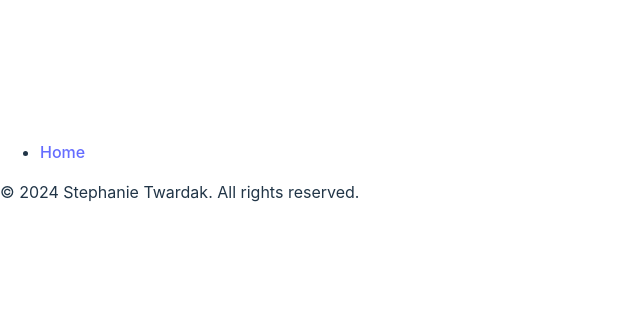
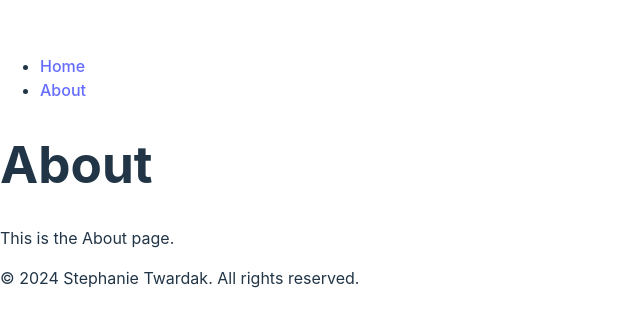
Before and after one commit to stwardak/stwardak-art-frontend, a React (Vite) app: page /about in a window 1280 px wide. Shown: the part 228-554 px from the top of the page, without its empty margins (0-640 px from the left). Built offline with nearby package versions, Linux system fonts and the light colour scheme.

Commit message:
add about skeleton page

```diff
--- a/src/App.jsx
+++ b/src/App.jsx
@@ -3,6 +3,7 @@
 import Header from './components/Header';
 import Footer from './components/Footer';
 import Home from './Pages/Home';
+import About from './Pages/About';
 
 function App() {
 
@@ -12,6 +13,7 @@
         <Header/>
         <Routes>
           <Route path="/" element={<Home/>}/>
+          <Route path="/about" element={<About />} />
         </Routes>
         <Footer/>
       </Router>
--- a/src/Pages/About.jsx
+++ b/src/Pages/About.jsx
@@ -0,0 +1,12 @@
+import React from 'react';
+
+function About() {
+  return (
+    <div>
+      <h1>About</h1>
+      <p>This is the About page.</p>
+    </div>
+  );
+}
+
+export default About;
--- a/src/components/Header.jsx
+++ b/src/components/Header.jsx
@@ -8,6 +8,7 @@
       <nav>
         <ul>
           <li><Link to="/">Home</Link></li>
+          <li><Link to="/about">About</Link></li>
         </ul>
       </nav>
     </header>
```
Also changed, not shown: src/Pages/Home.jsx (+0 -21 lines), src/Pages/Collections.jsx (added).
